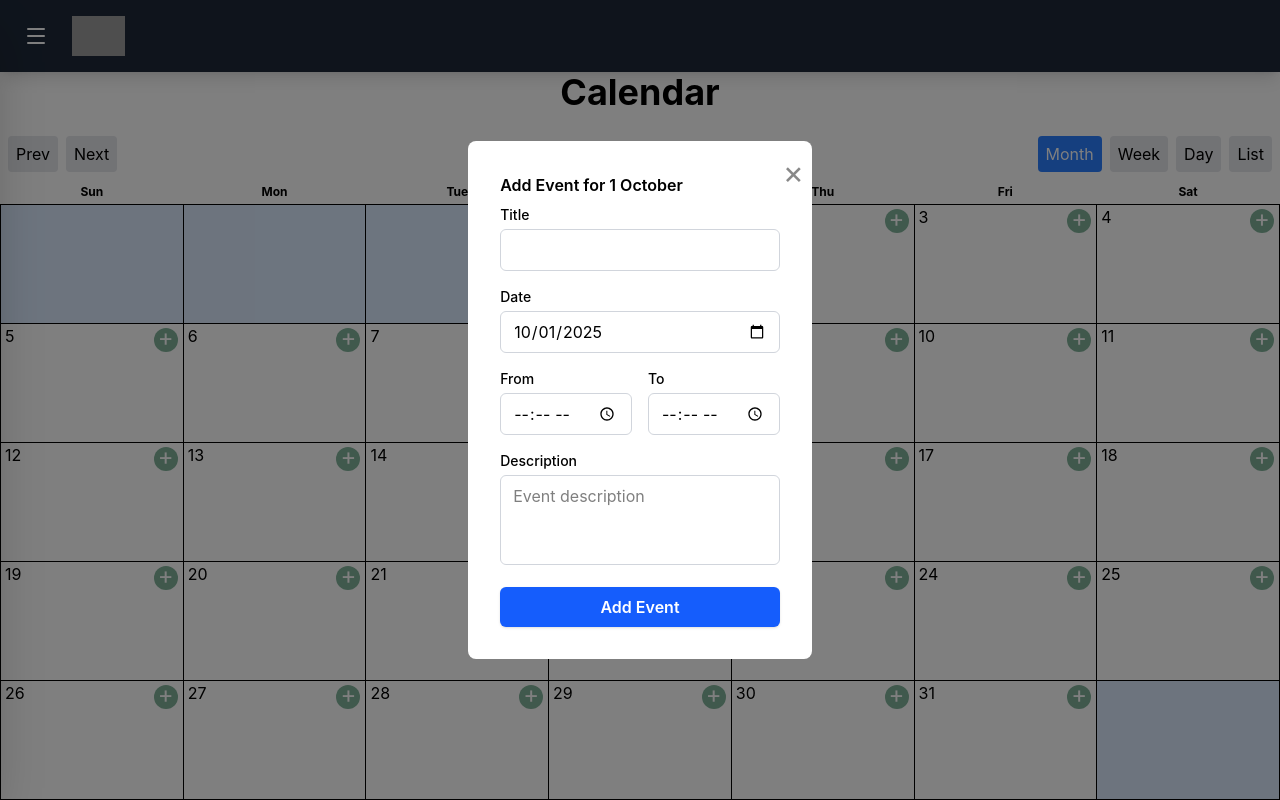
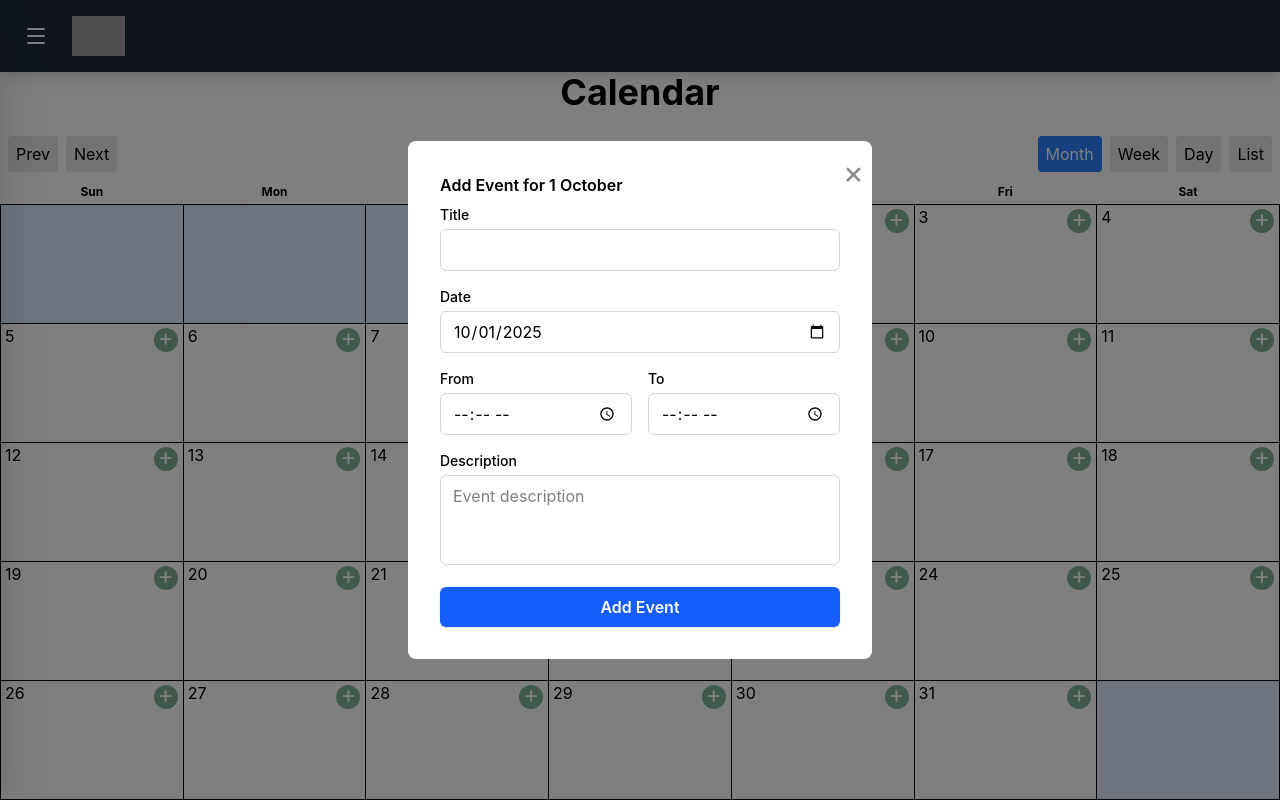
Before and after one commit to StenPelzer/INFWAD-Calendar, a React (Vite) app: page / in a window 1280 px wide. Both pictures are taken after a click on the button 713 px from the left and 221 px from the top of the page. Built offline with nearby package versions, Linux system fonts and the light colour scheme; grey boxes are pictures that could not be loaded.

Commit message:
Add basic styling for the create fgorm

```diff
--- /dev/null
+++ b/src/features/calendar/features/event/assets/styles.scss
@@ -0,0 +1,3 @@
+.create-event-form {
+  min-width: 400px;
+}
--- a/src/features/calendar/features/event/components/CreateEvent.tsx
+++ b/src/features/calendar/features/event/components/CreateEvent.tsx
@@ -1,5 +1,6 @@
 import React from 'react'
 import type { EventType } from '../types/EventType'
+import '../assets/styles.scss'
 
 type CreateEventProps = {
   selectedDate: Date
@@ -32,7 +33,7 @@ function CreateEvent({ selectedDate, setSelectedDate }: CreateEventProps) {
   }
 
   return (
-    <form onSubmit={onSubmit}>
+    <form className="create-event-form" onSubmit={onSubmit}>
       <h3 className="font-semibold mb-2">
         Add Event for{' '}
         {selectedDate.getDate() +
```
